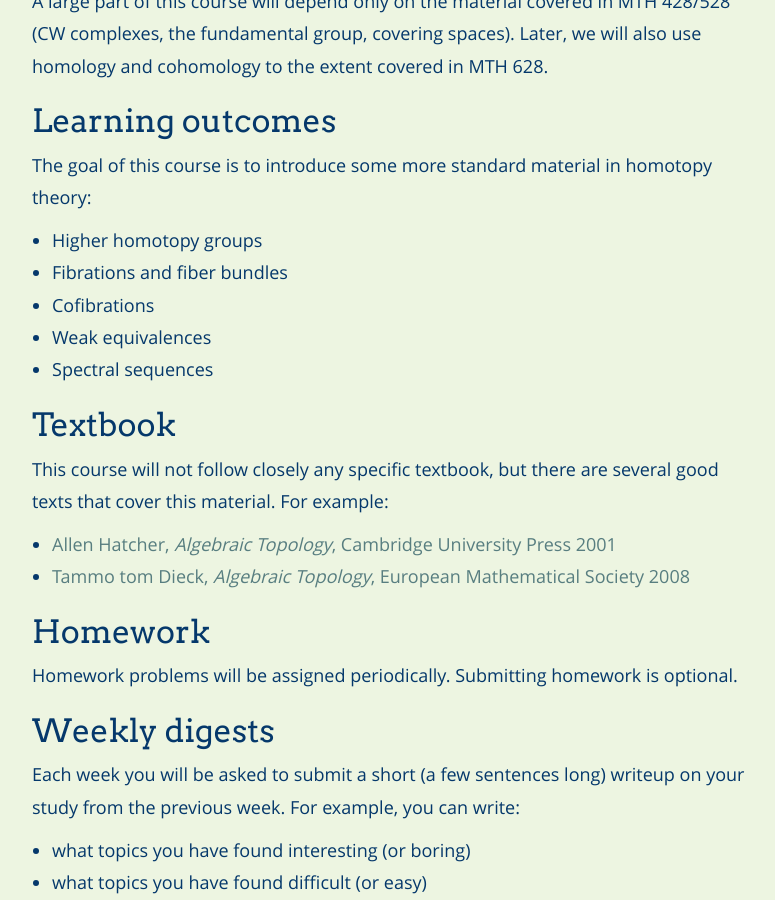
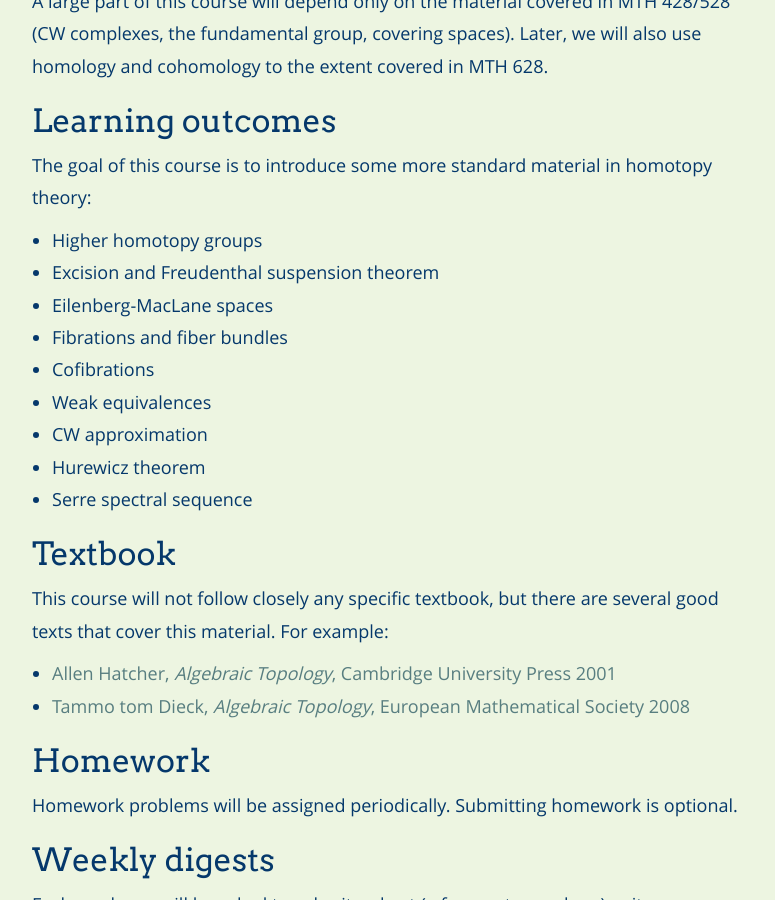
Before and after one commit to bbadzioch/727_site, a Jekyll site: the page built from index.md, in a window 1280 px wide and 900 px high, scrolled down 1021 px. Shown: the whole window, without its empty margins (243-1018 px from the left). Built offline with Jekyll 4.4.1, drawn with Linux system fonts in a browser that asks for light colours; nearby versions of some CDN libraries.

Commit message:
Update index.md

```diff
--- a/index.md
+++ b/index.md
@@ -47,10 +47,14 @@ covered in MTH 628.
 The goal of this course is to introduce some more standard material in homotopy theory:
 
 * Higher homotopy groups
+* Excision and Freudenthal suspension theorem
+* Eilenberg-MacLane spaces
 * Fibrations and fiber bundles
 * Cofibrations
 * Weak equivalences
-* Spectral sequences
+* CW approximation
+* Hurewicz theorem
+* Serre spectral sequence
 
 ## Textbook
 
```
